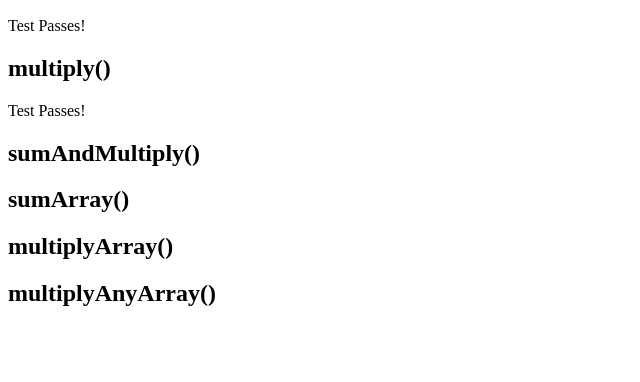
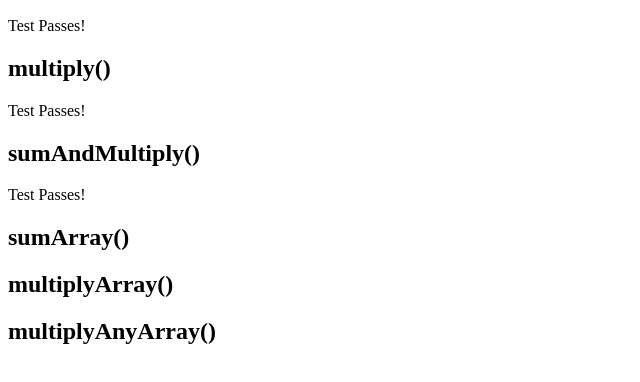
Before and after one commit to codefellows/code-201-lab5a, a plain HTML site: page index.html in a window 1280 px wide. Shown: the part 110-492 px from the top of the page, without its empty margins (0-640 px from the left). Drawn offline with Linux system fonts and the light colour scheme.

Commit message:
test message

```diff
--- a/index.html
+++ b/index.html
@@ -15,7 +15,7 @@
     <p>Test Passes!</p>
 
     <h2>sumAndMultiply()</h2>
-    <p></p>
+    <p>Test Passes!</p>
 
     <h2>sumArray()</h2>
     <p></p>
```
